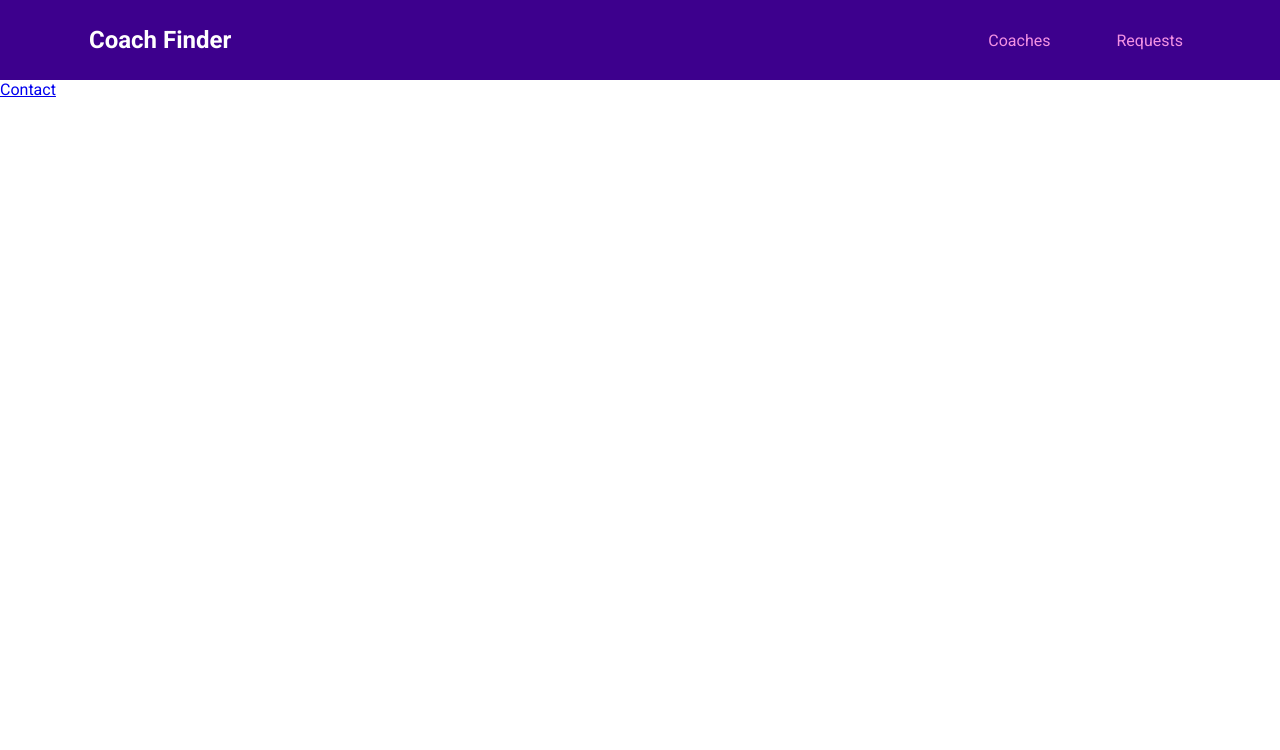
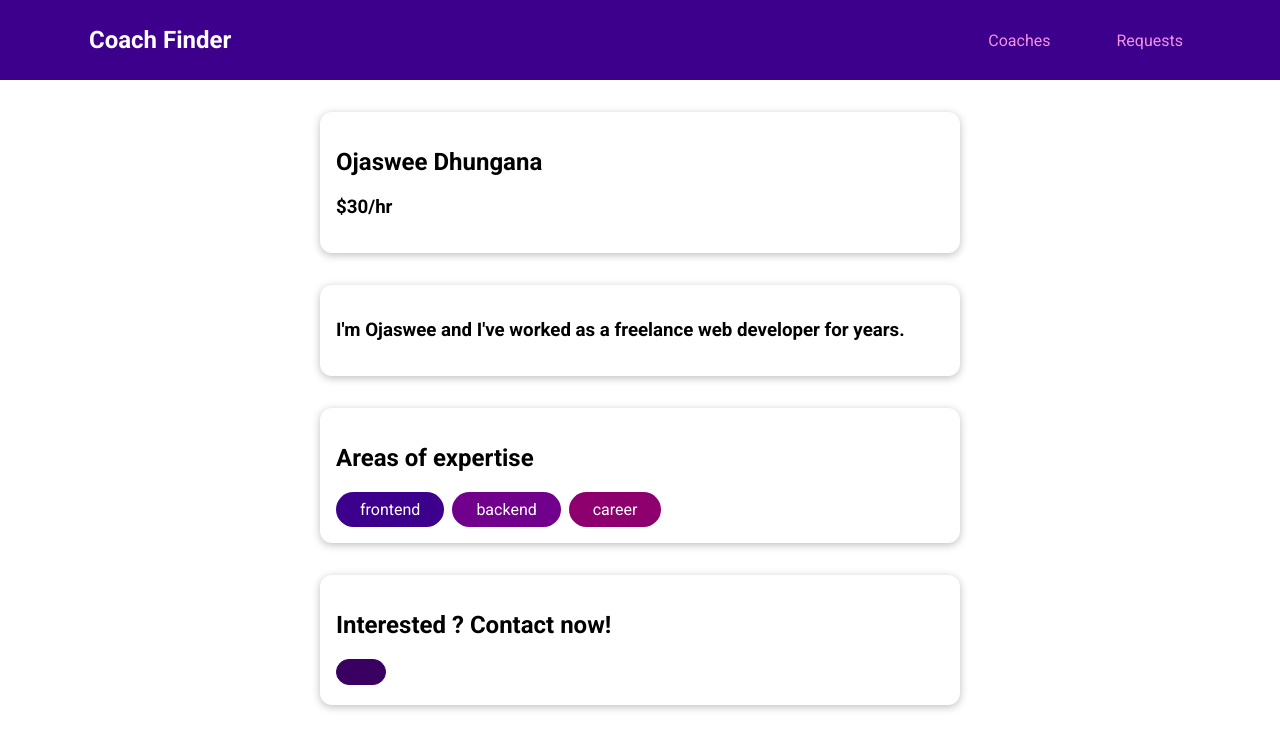
Before and after one commit to ojaswee/coach_finder, a Vue app: page /coaches/c1 in a window 1280 px wide. Shown: the top 750 px of the page. Built offline with nearby package versions, Linux system fonts and the light colour scheme.

Commit message:
coachDetails added

```diff
--- a/src/components/coaches/CoachItem.vue
+++ b/src/components/coaches/CoachItem.vue
@@ -3,20 +3,22 @@
 		<h3>{{ fullName }}</h3>
 		<h4>${{ rate }}/hr</h4>
 		<div>
-			<span v-for="area in areas" :key="area">
-				{{ area }}</span>
+			<base-badge v-for="area in areas"
+				:key="area"
+				:type="area"
+				:title="area"
+				:class="area">
+			</base-badge>
 		</div>
 		<div class="actions">
-			<base-button mode="outline" link :to="coachDetails">Details</base-button>
-			<base-button link :to="coachContact">Contact</base-button>
+			<base-button :link="true" mode="outline" :to="coachDetails">Details</base-button>
+			<base-button :link="true" :to="coachContact">Contact</base-button>
 		</div>
 	</li>
 </template>
 
 <script>
-import BaseButton from '../ui/BaseButton.vue';
 export default {
-	components: { BaseButton },
 	props: ['id', 'firstName', 'lastName', 'rate', 'areas'],
 	computed: {
 		fullName() {
--- a/src/components/ui/BaseBadge.vue
+++ b/src/components/ui/BaseBadge.vue
@@ -1,6 +1,26 @@
 <template>
-	<div></div>
+  <span class="badge" :class="type">
+    {{ title }}
+  </span>
 </template>
+
+<script>
+export default
+  {
+    props: {
+      type: {
+        type: String,
+        required: false,
+      },
+      title: {
+        type: String,
+        required: true
+      },
+    }
+  };
+</script>
+
+
 
 <style scoped>
 .badge {
--- a/src/components/ui/BaseButton.vue
+++ b/src/components/ui/BaseButton.vue
@@ -1,10 +1,11 @@
 <template>
-<button v-if="!link" :class="mode">
+
+<router-link v-if="link" :to="to">
+	<slot></slot>
+</router-link>
+<button v-else :class="mode">
 	<slot></slot>
 </button>
-<router-link v-else :to="to">
-	<slot></slot>
-</router-link>
 </template>
 
 <script>
--- a/src/pages/coaches/CoachesDetail.vue
+++ b/src/pages/coaches/CoachesDetail.vue
@@ -1,4 +1,66 @@
 <template>
-	<router-view> </router-view>
-	<router-link to="/coaches/c1/contact">Contact</router-link>
+	<section>
+		<base-card>
+			<h2> {{ fullname }}</h2>
+			<h3>${{ rate }}/hr</h3>
+		</base-card>
+	</section>
+	<section>
+		<base-card>
+			<h3>{{ description }}</h3>
+		</base-card>
+	</section>
+	<section>
+		<base-card>
+			<h2>Areas of expertise</h2>
+			<div>
+				<base-badge v-for="area in areas"
+				:key="area"
+				:type="area"
+				:title="area"
+				:class="area">
+				</base-badge>
+			</div>
+		</base-card>
+	</section>
+	<section>
+		<base-card>
+			<h2>Interested ? Contact now! </h2>
+			<base-button link :to="contactLink">{{ contact }}</base-button>
+		</base-card>
+	</section>
 </template>
+
+<script>
+export default {
+	props: ['id'],
+	data(){
+		return {
+			selectedCoach: null
+		};
+	},
+	computed: {
+		fullname(){
+			return this.selectedCoach.firstName + ' ' + this.selectedCoach.lastName;
+		},
+		rate(){
+			return this.selectedCoach.hourlyRate;
+		},
+		description(){
+			return this.selectedCoach.description;
+		},
+		areas(){
+			return this.selectedCoach.areas;
+		},
+		contact(){
+			return this.selectedCoach.contact;
+		},
+		contactLink(){
+			return 'mailto:' + this.selectedCoach.contact;
+		}
+	},
+	created(){
+		this.selectedCoach = this.$store.getters['coaches/findCoachById'](this.id);
+	}
+}
+</script>
--- a/src/router.js
+++ b/src/router.js
@@ -1,5 +1,4 @@
-import { createRouter } from 'vue-router';
-import { createWebHistory } from 'vue-router';
+import { createRouter,createWebHistory } from 'vue-router';
 
 import CoachesDetail from './pages/coaches/CoachesDetail.vue';
 import CoachesList from './pages/coaches/CoachesList.vue';
@@ -15,6 +14,7 @@ const router = createRouter({
 		{ path: '/coaches', component: CoachesList },
 		{
 			path: '/coaches/:id', component: CoachesDetail,
+			props: true,
 			children:
 				[{ path: 'contact', component: ContactCoach }]
 		},
--- a/src/store/modules/coaches/getters.js
+++ b/src/store/modules/coaches/getters.js
@@ -5,4 +5,7 @@ export default {
 	hasCoaches(state) {
 		return state.coaches && state.coaches.length > 0;
 	},
+	findCoachById: (state) => (id) => {
+		return state.coaches.find(coach => coach.id === id);
+	}
 };
```
